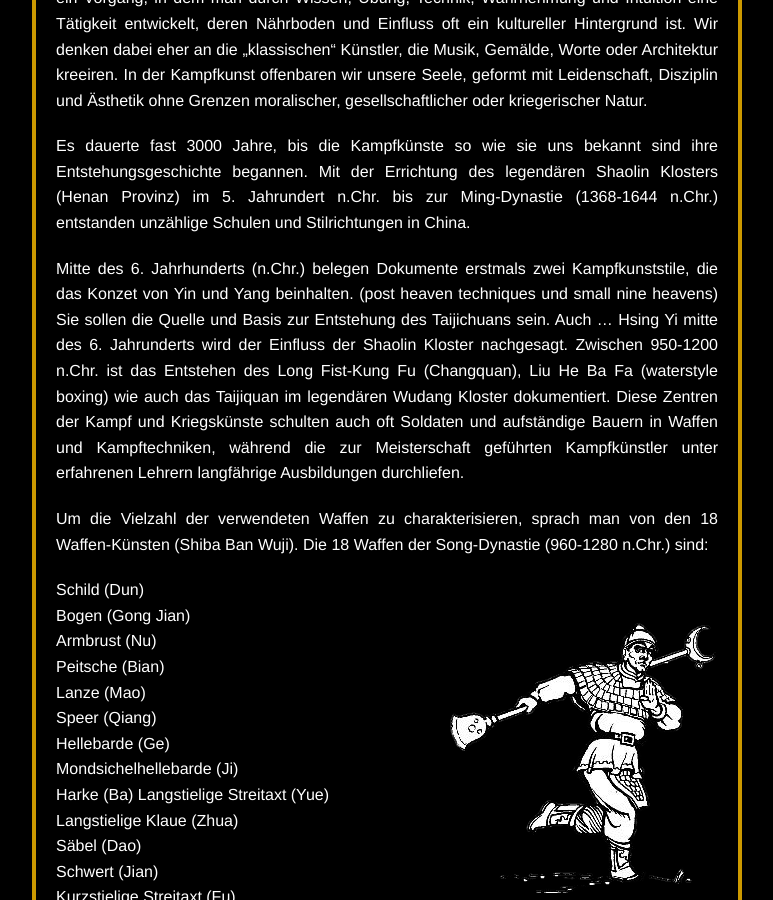
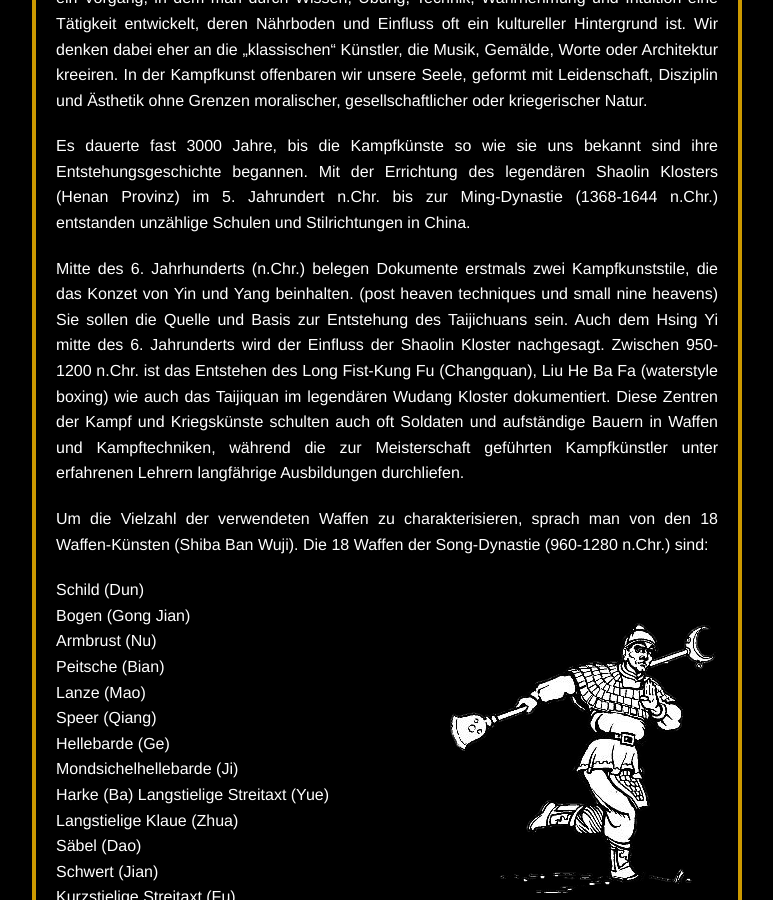
Before and after one commit to wu-shu/wu-shu.github.io, a Jekyll site: the page built from chinesische-kampfkunst/index.md, in a window 1280 px wide and 900 px high, scrolled down 1441 px. Shown: the whole window, without its empty margins (383-1156 px from the left). Built offline with Jekyll 4.4.1, drawn with Linux system fonts in a browser that asks for light colours; some web fonts are replaced; Markdown is read by kramdown in place of the engine named in the settings; comment, search, counter and statistics services are not loaded.

```diff
--- a/chinesische-kampfkunst/index.md
+++ b/chinesische-kampfkunst/index.md
@@ -20,7 +20,7 @@ Kampfkunst ist und entsteht durch einen kreativen Prozess. Es ist ein Vorgang, i
 
 Es dauerte fast 3000 Jahre, bis die Kampfkünste so wie sie uns bekannt sind ihre Entstehungsgeschichte begannen. Mit der Errichtung des legendären Shaolin Klosters (Henan Provinz) im 5. Jahrundert n.Chr. bis zur Ming-Dynastie (1368-1644 n.Chr.) entstanden unzählige Schulen und Stilrichtungen in China.
 
-Mitte des 6. Jahrhunderts (n.Chr.) belegen Dokumente erstmals zwei Kampfkunststile, die das Konzet von Yin und Yang beinhalten. (post heaven techniques und small nine heavens) Sie sollen die Quelle und Basis zur Entstehung des Taijichuans sein. Auch … Hsing Yi mitte des 6. Jahrunderts wird der Einfluss der Shaolin Kloster nachgesagt. Zwischen 950-1200 n.Chr. ist das Entstehen des Long Fist-Kung Fu (Changquan), Liu He Ba Fa (waterstyle boxing) wie auch das Taijiquan im legendären Wudang Kloster dokumentiert. Diese Zentren der Kampf und Kriegskünste schulten auch oft Soldaten und aufständige Bauern in Waffen und Kampftechniken, während die zur Meisterschaft geführten Kampfkünstler unter erfahrenen Lehrern langfährige Ausbildungen durchliefen.
+Mitte des 6. Jahrhunderts (n.Chr.) belegen Dokumente erstmals zwei Kampfkunststile, die das Konzet von Yin und Yang beinhalten. (post heaven techniques und small nine heavens) Sie sollen die Quelle und Basis zur Entstehung des Taijichuans sein. Auch dem Hsing Yi mitte des 6. Jahrunderts wird der Einfluss der Shaolin Kloster nachgesagt. Zwischen 950-1200 n.Chr. ist das Entstehen des Long Fist-Kung Fu (Changquan), Liu He Ba Fa (waterstyle boxing) wie auch das Taijiquan im legendären Wudang Kloster dokumentiert. Diese Zentren der Kampf und Kriegskünste schulten auch oft Soldaten und aufständige Bauern in Waffen und Kampftechniken, während die zur Meisterschaft geführten Kampfkünstler unter erfahrenen Lehrern langfährige Ausbildungen durchliefen.
 
 
 Um die Vielzahl der verwendeten Waffen zu charakterisieren, sprach man von den 18 Waffen-Künsten (Shiba Ban Wuji).
```
Also changed, not shown: aktuell/index.md (+5 -3 lines), images/agenda.jpg, 1 other file.
